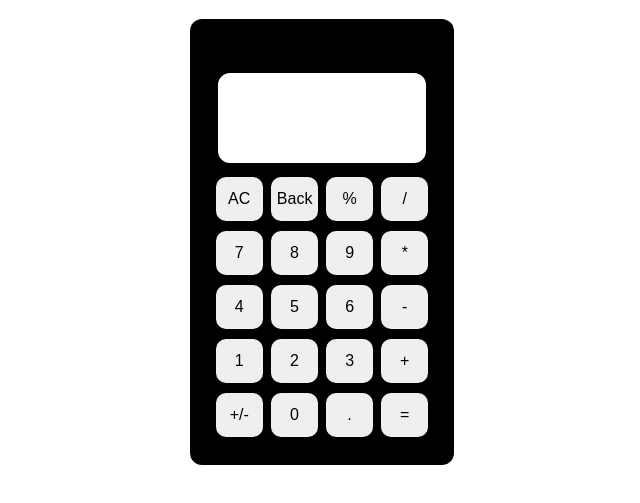
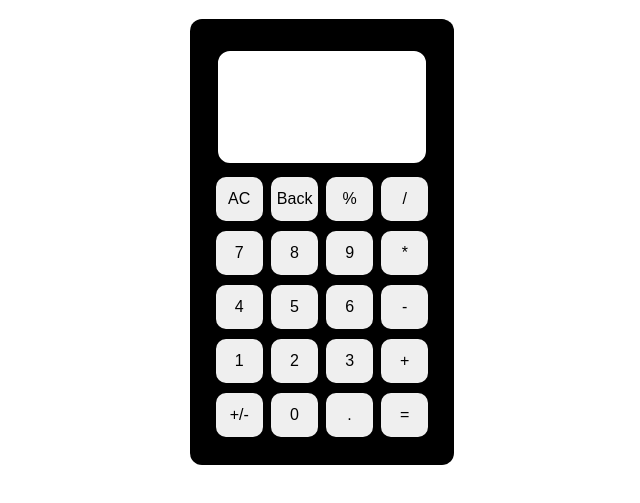
Before and after one commit to thats-nayan/Calculator, a plain HTML site: page index.html in a window 1280 px wide. Shown: the part 61-564 px from the top of the page, without its empty margins (318-958 px from the left). Drawn offline with Linux system fonts and the light colour scheme.

Commit message:
Update style.css

```diff
--- a/style.css
+++ b/style.css
@@ -1,7 +1,8 @@
-h1{
+h1 {
     text-align: center;
 }
-.container{
+
+.container {
     background-color: black;
     margin: auto;
     width: 20vw;
@@ -12,9 +13,10 @@ h1{
     justify-content: flex-end;
     align-items: center;
     border-radius: 12px;
-    padding:23px 4px;
+    padding: 23px 4px;
 }
-.button{
+
+.button {
     width: 4vw;
     height: 6vh;
     border: 2px solid black;
@@ -22,19 +24,26 @@ h1{
     border-radius: 12px;
     cursor: pointer;
 }
-.button:hover{
+
+.button:hover {
     background-color: rgb(0, 159, 233);
 }
-.row{
+
+.row {
     margin: 3px;
 }
-.form{
+
+.form {
+    background-color: white;
     margin: 7px;
     border-radius: 14px;
     border: 2px solid black;
     font-size: 25px;
     width: 16vw;
     height: 11vh;
+    color: black;
+    text-align: center;
+    padding-top: 10%;
 }
 
 @media (max-width : 455px) {
```
